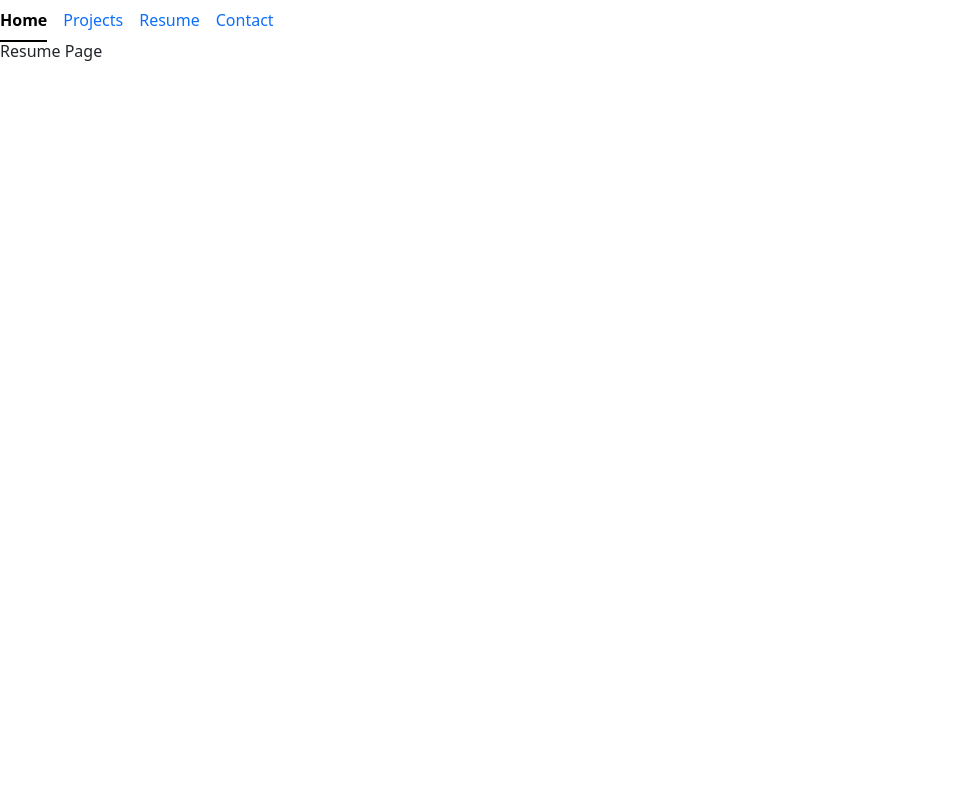
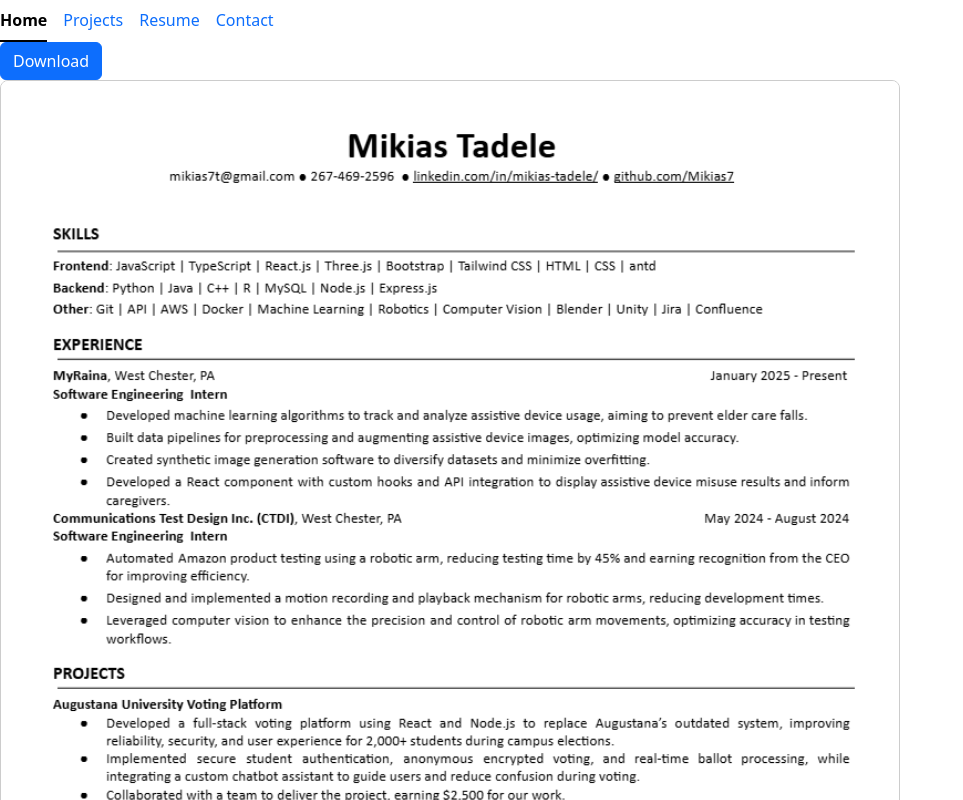
Before and after one commit to Mikias7/personal_portfolio, a React (Vite) app in the folder portfolio/: page /resume in a window 1280 px wide. Shown: the top 800 px of the page, without its empty margins (0-963 px from the left). Built offline with nearby package versions, Linux system fonts and the light colour scheme.

Commit message:
init all the pages

```diff
--- a/portfolio/src/pages/Contact.jsx
+++ b/portfolio/src/pages/Contact.jsx
@@ -4,7 +4,21 @@ function Contact(){
 
     return (
         <div>
-            <h1 className="text-3xl font-bold">Contact Page</h1>
+            {/* <h1 class="flex justify-center text-5xl font-bold">Contact</h1> */}
+
+            <p class=" p-8 flex justify-center text-2xl font-bold">
+                Reach out — I’d love to hear from you!
+            </p>
+
+            <div class="flex justify-center">
+                <div class="flex flex-col space-y-4">
+                    <p>Michael Bik</p>
+                    <p>michael.bik@gmail.com</p>
+                    <p>LinkedIn</p>
+                    <p>GitHub</p>
+                </div>
+            </div>
+
         </div>
     )
 }
--- a/portfolio/src/pages/Home.jsx
+++ b/portfolio/src/pages/Home.jsx
@@ -1,3 +1,5 @@
+import Button from 'react-bootstrap/Button';
+
 function Home(){
 
     const handleClick = () => {
@@ -24,11 +26,13 @@ function Home(){
             </div>
 
             <div class="justify-center pb-8 pr-8 pl-8">
-                <button
+                <Button
                     onClick={handleClick}
-                    class="w-20 rounded-lg bg-blue-500 shadow-md">
+                    // class="w-20 rounded-lg bg-blue-500 shadow-md"
+                    variant="primary"
+                    >
                         Contact
-                </button>
+                </Button>
             </div>
         </div>
     )
--- a/portfolio/src/pages/Projects.jsx
+++ b/portfolio/src/pages/Projects.jsx
@@ -5,16 +5,36 @@ function Projects(){
 
     return (
         <div>
-            <h1 className="text-3xl font-bold">Projects</h1>
+            <h1 className="pt-8 flex justify-center text-5xl font-bold underline">Projects</h1>
 
-            <div class="justify-center">
+            <div class="p-8 flex justify-around">
+                <div>
                     <Cards
                         Title={"Augustana University Voting Platform "}
                         Text={"Full-stack voting platform using React and Node.js"} ImgPath={image1}/>
+                </div>
 
+                <div>
                     <Cards
                         Title={"Solar Eclipse Simulation Software "}
                         Text={"Interactive solar eclipse simulation tool"} ImgPath={image1}/>
+                </div>
+
+            </div>
+
+            <div class="p-8 flex justify-around">
+                <div>
+                    <Cards
+                        Title={"Augustana University Voting Platform "}
+                        Text={"Full-stack voting platform using React and Node.js"} ImgPath={image1}/>
+                </div>
+
+                <div>
+                    <Cards
+                        Title={"Solar Eclipse Simulation Software "}
+                        Text={"Interactive solar eclipse simulation tool"} ImgPath={image1}/>
+                </div>
+
             </div>
 
         </div>
--- a/portfolio/src/pages/Resume.jsx
+++ b/portfolio/src/pages/Resume.jsx
@@ -1,10 +1,32 @@
-import React from "react";
+import Button from 'react-bootstrap/Button';
 
 function Resume(){
 
+    const handleDownload = () => {
+        const link = document.createElement("a");
+        link.href = "/public/mikias_resume.pdf";
+        link.download = "mikias_resume.pdf";
+        link.click();
+    };
+
     return (
         <div>
-            <h1 className="text-3xl font-bold">Resume Page</h1>
+            {/* <h1 className="text-5xl font-bold flex justify-center">Resume</h1> */}
+
+            <div class="pl-20">
+                <Button
+                    variant='primary'
+                    onClick={handleDownload}>
+                        Download</Button>
+            </div>
+
+            <div class="flex justify-center pt-8">
+                <img
+                    src="/public/resume.png"
+                    alt="My Resume"
+                    style={{ width: "80%", maxWidth: "900px", border: "1px solid #ccc", borderRadius: "8px" }}
+                />
+            </div>
         </div>
     )
 }
```
Also changed, not shown: portfolio/public/resume.png (added), 1 other file (tests, documents, lock files or other folders). Lines whose indentation alone changed are shown as unchanged.
